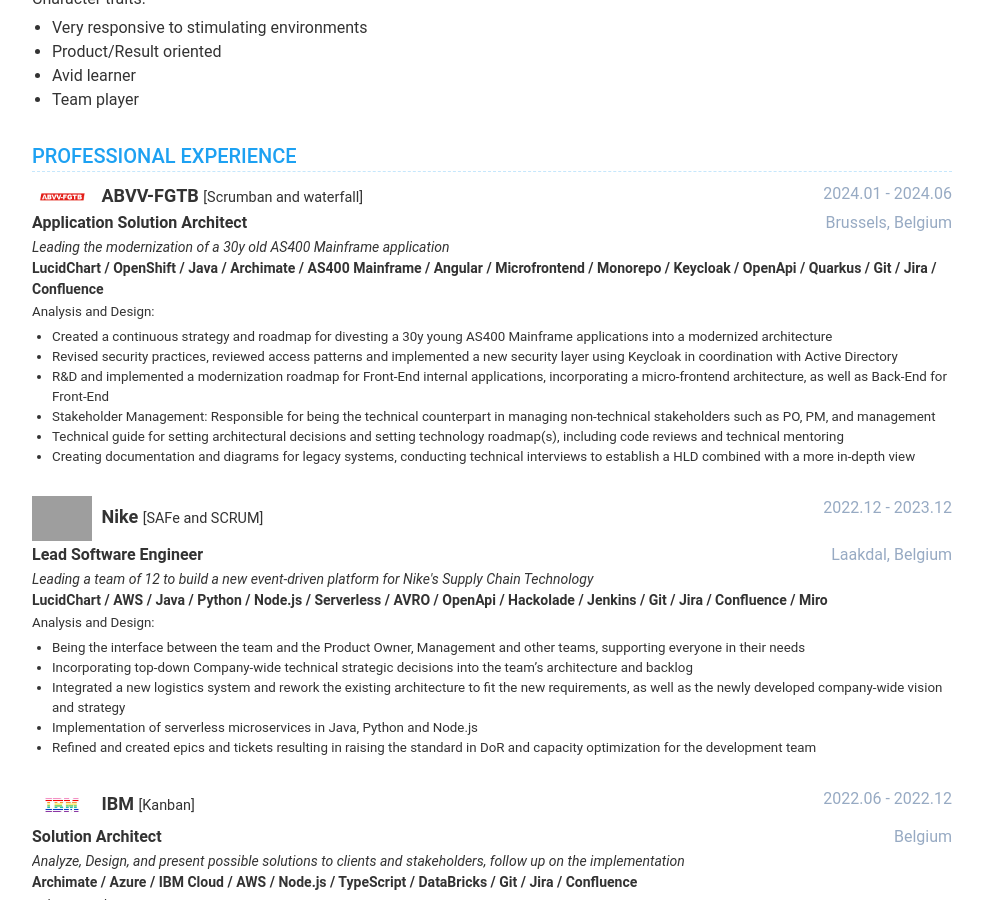
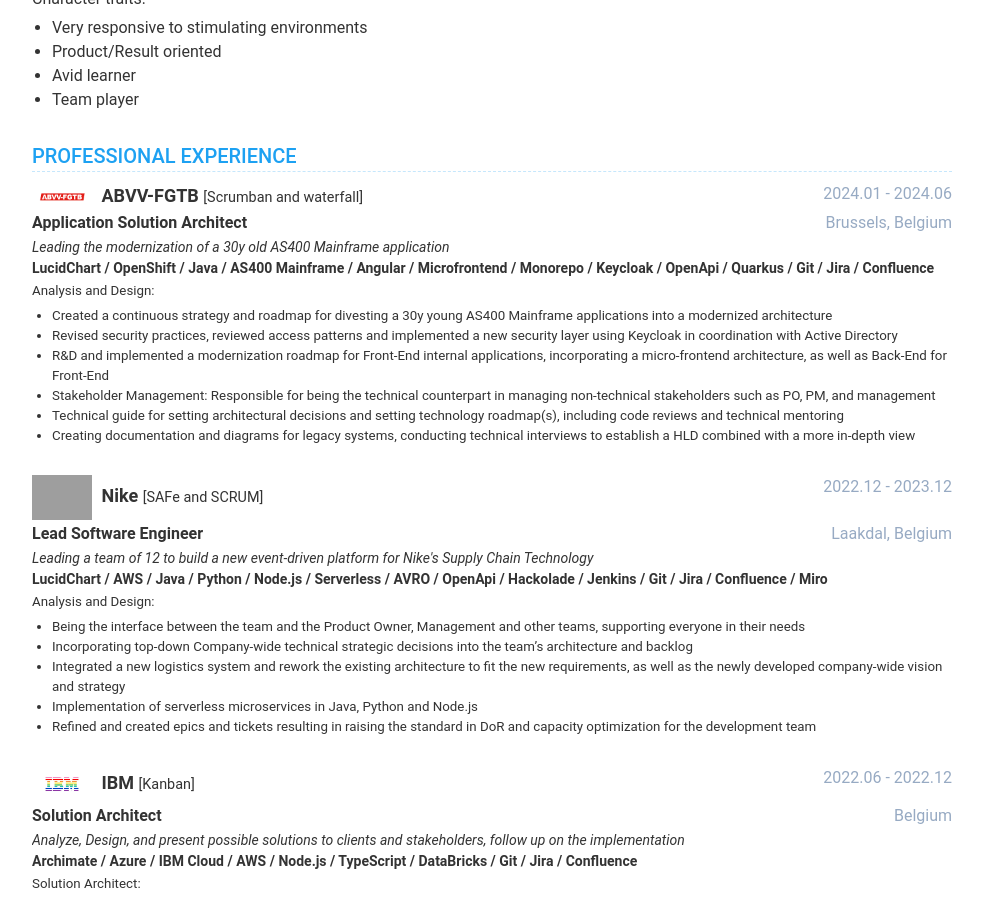
Before and after one commit to romdj/romdj.github.io, a Jekyll site: the page built from index.html, in a window 1280 px wide and 900 px high, scrolled down 314 px. Shown: the whole window, without its empty margins (148-1131 px from the left). Built offline with Jekyll 4.4.1, drawn with Linux system fonts in a browser that asks for light colours; nearby versions of some CDN libraries; some of the changed text lies outside the part shown; grey boxes are pictures that could not be loaded.

Commit message:
cleaned up Archimate part which is not good enough

```diff
--- a/_data/data.yml
+++ b/_data/data.yml
@@ -112,7 +112,6 @@
         - 'LucidChart'
         - ' / OpenShift'
         - ' / Java'
-        - ' / Archimate'
         - ' / AS400 Mainframe'
         - ' / Angular'
         - ' / Microfrontend'
@@ -414,8 +413,6 @@
   techs:
     - name: LucidChart/CloudCraft.co/Draw.io
       level: 4.5
-    - name: Archimate (TOGAF)
-      level: 3.5
     - name: AWS (Lambda, DynamoDB, CloudFormation (and 15 other services used))
       level: 4
     - name: Azure (Functions, CosmosDB (and 6 other services used))
@@ -429,7 +426,7 @@
     - name: Spark/DataBricks/PySpark
       level: 3
     - name: JuPyteR/Python
-      level: 3
+      level: 2
   details:
 
 footer:
```
